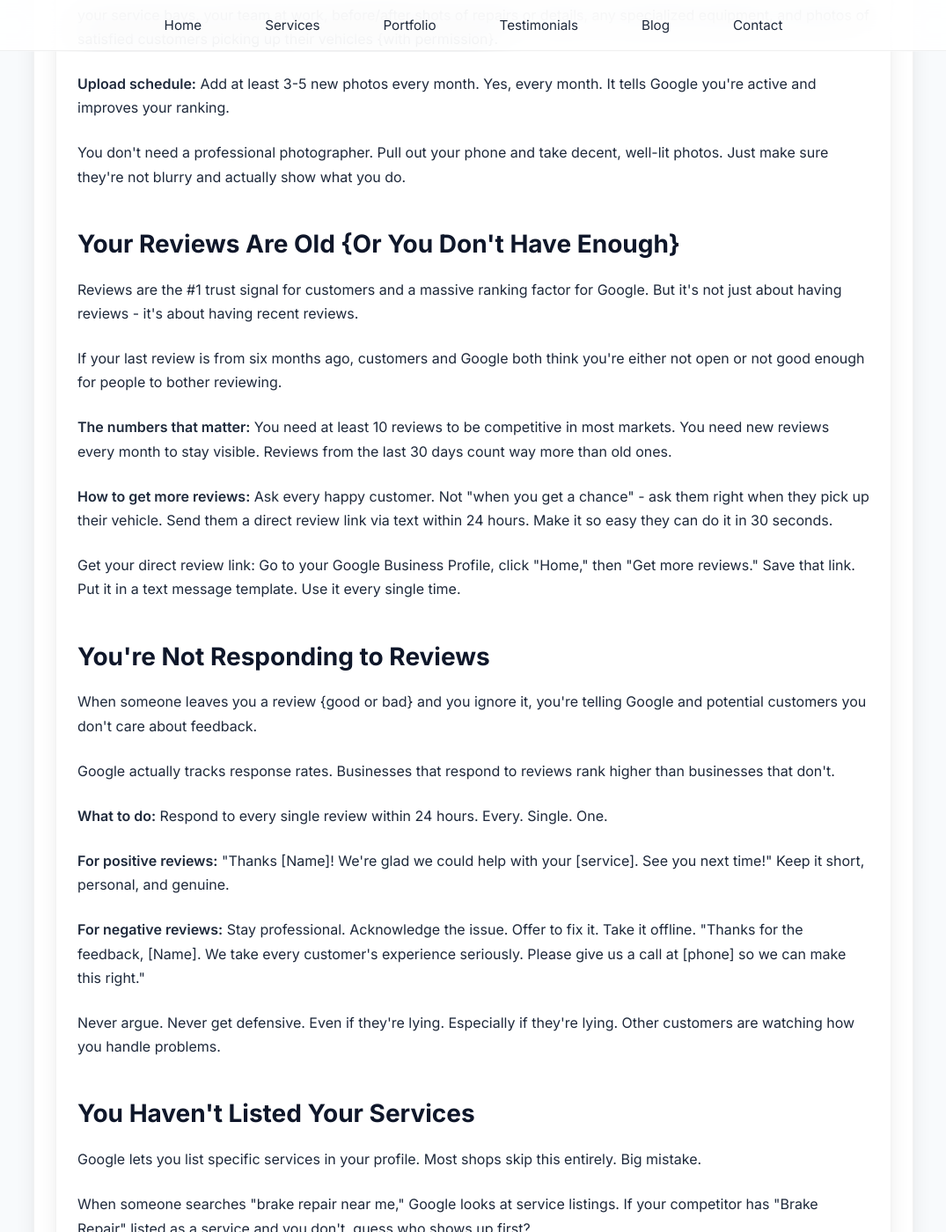
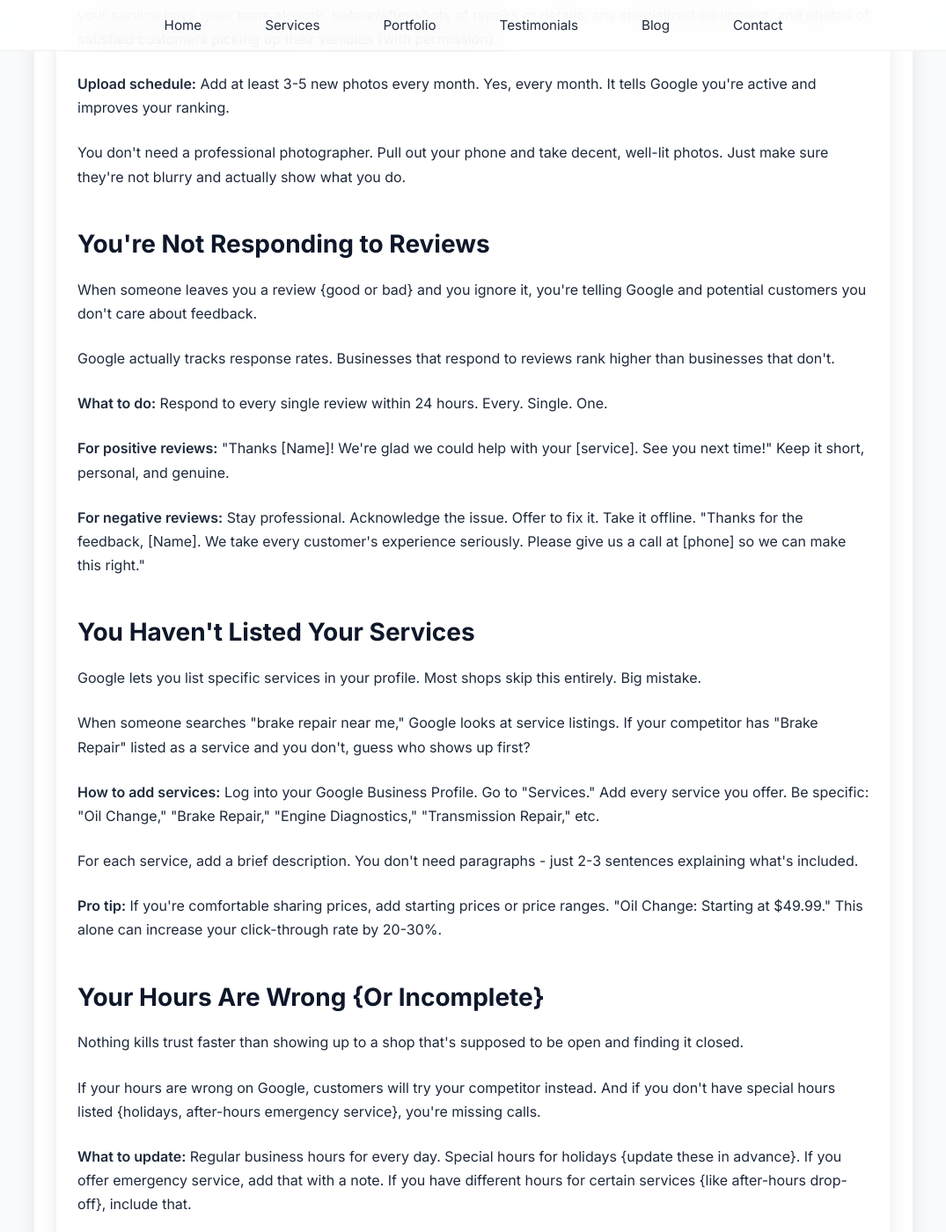
Before and after one commit to JamesBrownR/MeetingSurge, a Jekyll site: the page built from _posts/2026-01-08-service-page-mistakes.md, in a window 1280 px wide and 1400 px high, scrolled down 2560 px. Shown: the whole window at 88% size, without its empty margins (102-1177 px from the left). Built offline with Jekyll 4.4.1, drawn with Linux system fonts in a browser that asks for light colours.

Commit message:
Update 2026-01-08-service-page-mistakes.md

```diff
--- a/_posts/2026-01-08-service-page-mistakes.md
+++ b/_posts/2026-01-08-service-page-mistakes.md
@@ -38,20 +38,12 @@ image: /blog/blogpics/google-business-profile.webp
     <p><strong>Upload schedule:</strong> Add at least 3-5 new photos every month. Yes, every month. It tells Google you're active and improves your ranking.</p>
     <p>You don't need a professional photographer. Pull out your phone and take decent, well-lit photos. Just make sure they're not blurry and actually show what you do.</p>
 
-    <h2>Your Reviews Are Old {Or You Don't Have Enough}</h2>
-    <p>Reviews are the #1 trust signal for customers and a massive ranking factor for Google. But it's not just about having reviews - it's about having recent reviews.</p>
-    <p>If your last review is from six months ago, customers and Google both think you're either not open or not good enough for people to bother reviewing.</p>
-    <p><strong>The numbers that matter:</strong> You need at least 10 reviews to be competitive in most markets. You need new reviews every month to stay visible. Reviews from the last 30 days count way more than old ones.</p>
-    <p><strong>How to get more reviews:</strong> Ask every happy customer. Not "when you get a chance" - ask them right when they pick up their vehicle. Send them a direct review link via text within 24 hours. Make it so easy they can do it in 30 seconds.</p>
-    <p>Get your direct review link: Go to your Google Business Profile, click "Home," then "Get more reviews." Save that link. Put it in a text message template. Use it every single time.</p>
-
     <h2>You're Not Responding to Reviews</h2>
     <p>When someone leaves you a review {good or bad} and you ignore it, you're telling Google and potential customers you don't care about feedback.</p>
     <p>Google actually tracks response rates. Businesses that respond to reviews rank higher than businesses that don't.</p>
     <p><strong>What to do:</strong> Respond to every single review within 24 hours. Every. Single. One.</p>
     <p><strong>For positive reviews:</strong> "Thanks [Name]! We're glad we could help with your [service]. See you next time!" Keep it short, personal, and genuine.</p>
     <p><strong>For negative reviews:</strong> Stay professional. Acknowledge the issue. Offer to fix it. Take it offline. "Thanks for the feedback, [Name]. We take every customer's experience seriously. Please give us a call at [phone] so we can make this right."</p>
-    <p>Never argue. Never get defensive. Even if they're lying. Especially if they're lying. Other customers are watching how you handle problems.</p>
 
     <h2>You Haven't Listed Your Services</h2>
     <p>Google lets you list specific services in your profile. Most shops skip this entirely. Big mistake.</p>
```
